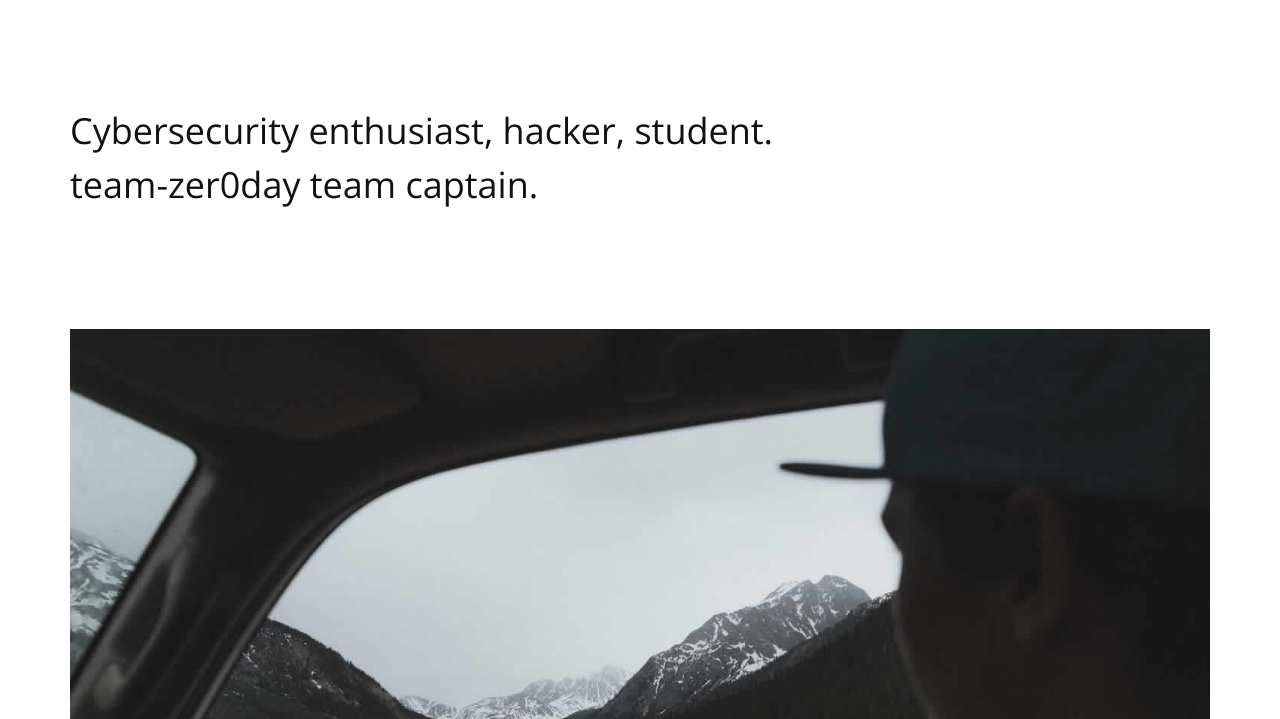
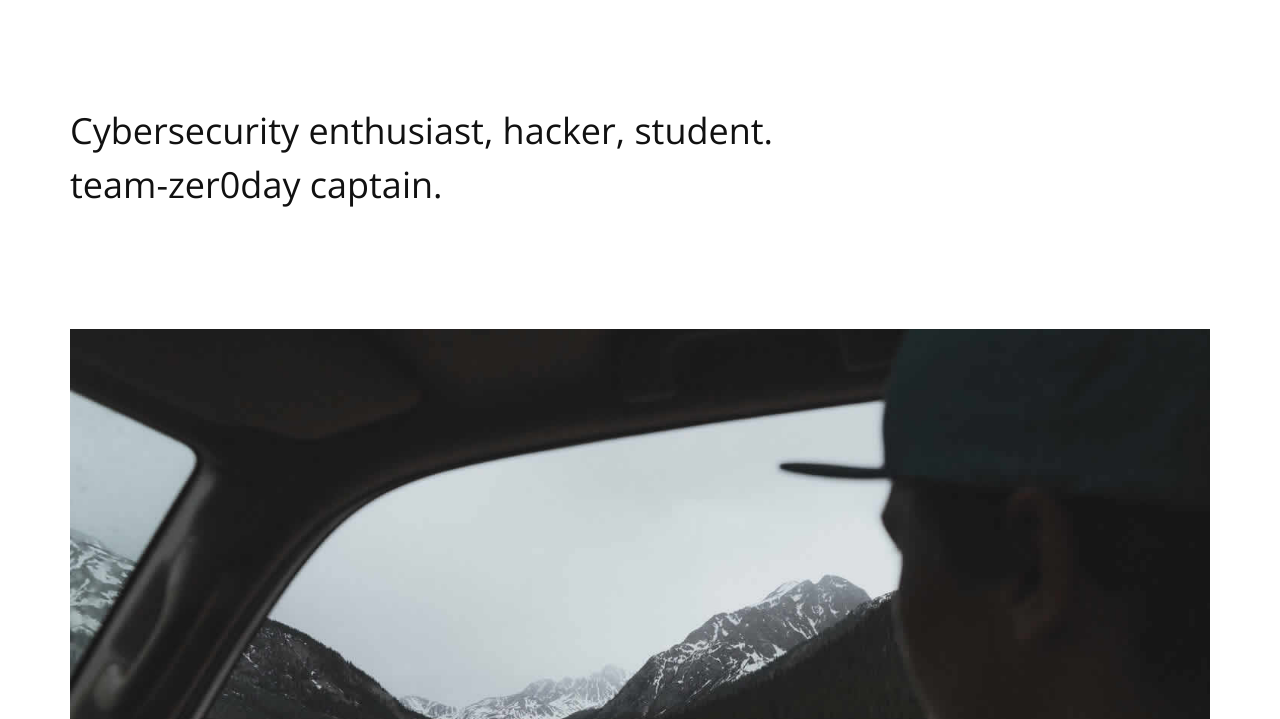
Before and after one commit to pwncyber/website-old, a plain HTML site: page about.html in a window 1280 px wide. Shown: the part 81-800 px from the top of the page. Drawn offline with nearby package versions, Linux system fonts and the light colour scheme; a web font is replaced by a local one.

Commit message:
Update about.html

```diff
--- a/about.html
+++ b/about.html
@@ -41,7 +41,7 @@
                   <h1>
                      Cybersecurity enthusiast, hacker, student.
                      <br>
-                     team-zer0day team captain.
+                     team-zer0day captain.
                   </h1>
                   <br>
                   <img class="img-responsive margin-top-45" src="img/4.jpg" alt="me">
```
